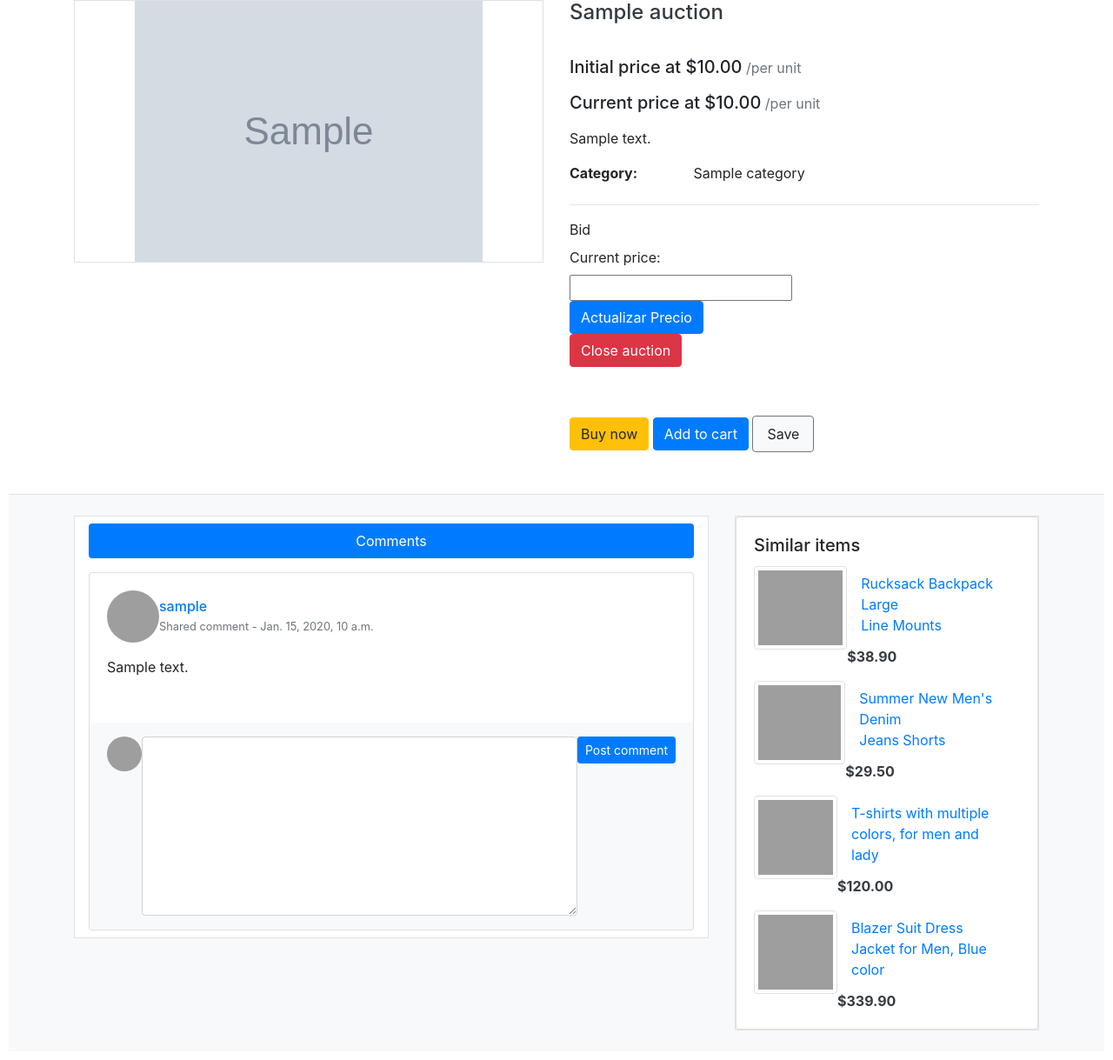
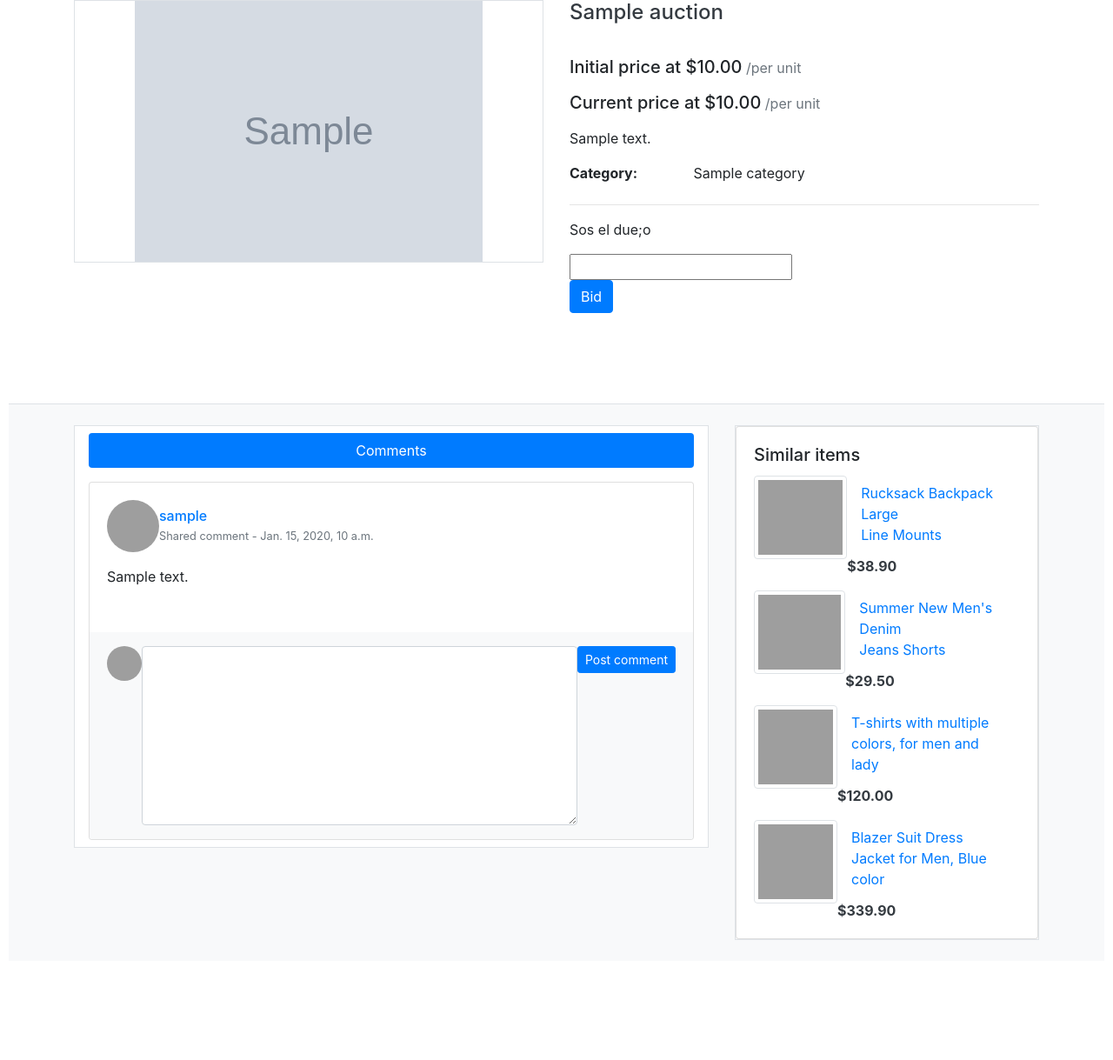
Before and after one commit to Umana42O/cs50w-project2.1, a Django app: page /listing/1 in a window 1280 px wide. Shown: the part 211-1430 px from the top of the page at 87% size. After the commit the page ends 1292 px from the top, so only its background shows below. Run offline with Django 3.2, Linux system fonts and the light colour scheme; a user stored in the database is signed in; tables that the repository leaves empty hold one stand-in row (values such as "Sample post"); grey boxes marked "Sample" are stand-in pictures; some libraries are stand-ins or nearby versions; grey boxes are pictures that could not be loaded.

Commit message:
Third Push

```diff
--- a/auctions/templates/auctions/details.html
+++ b/auctions/templates/auctions/details.html
@@ -55,28 +55,35 @@
 
             <hr />
 
+            {% if is_owner %}
+            <p>Sos el due;o</p>
+            {% else %}
+            <p>No sos el due;o</p>
+            {% endif %}
+
             <div class="row mb-4">
               <!-- col.// -->
               <div class="col-md-4 col-6 mb-3">
-                <label class="mb-2 d-block">Bid</label>
+                <!-- <label class="mb-2 d-block">Bid</label> -->
                 <div class="input-group mb-3" style="width: 170px;">
-                    <form action="{% url 'update_price' auction_id=listing.id %}" method="post">
-                        {% csrf_token %}
-                        {{ form.current_price.label_tag }}
-                        {{ form.current_price }}
-                        <button type="submit" class="btn btn-primary">Actualizar Precio</button>
-                    </form>
-
+                    {% if user.id == listing.owner %}
                     <form action="{% url 'closeAuction' id=listing.id %}" method="post">
                         {% csrf_token %}
                         <button type="submit" class="btn btn-danger">Close auction</button>
                       </form>
+                    {% else %}
+                    <form action="{% url 'update_price' auction_id=listing.id %}" method="post">
+                      {% csrf_token %}
+                      {{ form.current_price }}
+                      <button type="submit" class="btn btn-primary">Bid</button>
+                  </form>
+                    {% endif %}
                 </div>
               </div>
             </div>
-            <a href="#" class="btn btn-warning shadow-0"> Buy now </a>
+            <!-- <a href="#" class="btn btn-warning shadow-0"> Buy now </a>
             <a href="#" class="btn btn-primary shadow-0"> <i class="me-1 fa fa-shopping-basket"></i> Add to cart </a>
-            <a href="#" class="btn btn-light border border-secondary py-2 icon-hover px-3"> <i class="me-1 fa fa-heart fa-lg"></i> Save </a>
+            <a href="#" class="btn btn-light border border-secondary py-2 icon-hover px-3"> <i class="me-1 fa fa-heart fa-lg"></i> Save </a> -->
           </div>
         </main>
       </div>
--- a/auctions/views.py
+++ b/auctions/views.py
@@ -10,7 +10,7 @@ from .models import *
 
 
 def index(request):
-    auctions = Auctions.objects.all()
+    auctions = Auctions.objects.filter(active = 1)
     context = {
         'auctions': auctions,
     }
@@ -88,12 +88,14 @@ def listing_details(request, id):
     listing = Auctions.objects.get(pk=id)
     comments = Comment.objects.filter(auctions_id=id)
     user = request.user
+    is_owner = Auctions.objects.filter(owner=request.user)
     BidForm = UpdatePriceForm()
     context = {
         'listing': listing,
         'user': user,
         'comments': comments,
-        'form': BidForm
+        'form': BidForm,
+        'is_owner': is_owner,
     }
     print(context)
     return render(request, "auctions/details.html", context)
@@ -143,12 +145,15 @@ def update_price(request, auction_id):
     return redirect('listing_details', id=auction_id)
 
 def closeAuction(request, id):
-    listingData = Auctions.objects.get(pk=id)
-    listingData.isActive = False
+    #listingData = Auctions.objects.get(pk=id)
+    listingData = Auctions.objects.filter(bid__user=id)
+    print(listingData)
+    listingData.active = False
+    owner = Bid.objects.filter()
     listingData.save()
-    isOwner = request.user.username == listingData.owner.username
-    isListingInWatchlist = request.user in listingData.watchlist.all()
-    allComments = Comment.objects.filter(auctions=listingData)
+    # isOwner = request.user.username == listingData.owner.username
+    # isListingInWatchlist = request.user in listingData.watchlist.all()
+    # allComments = Comment.objects.filter(auctions=listingData)
     return render(request, "auctions/details.html", {
         "listing": listingData,
         "isListingInWatchlist": isListingInWatchlist,
```
Also changed, not shown: auctions/templates/auctions/index.html (+4 -8 lines).
